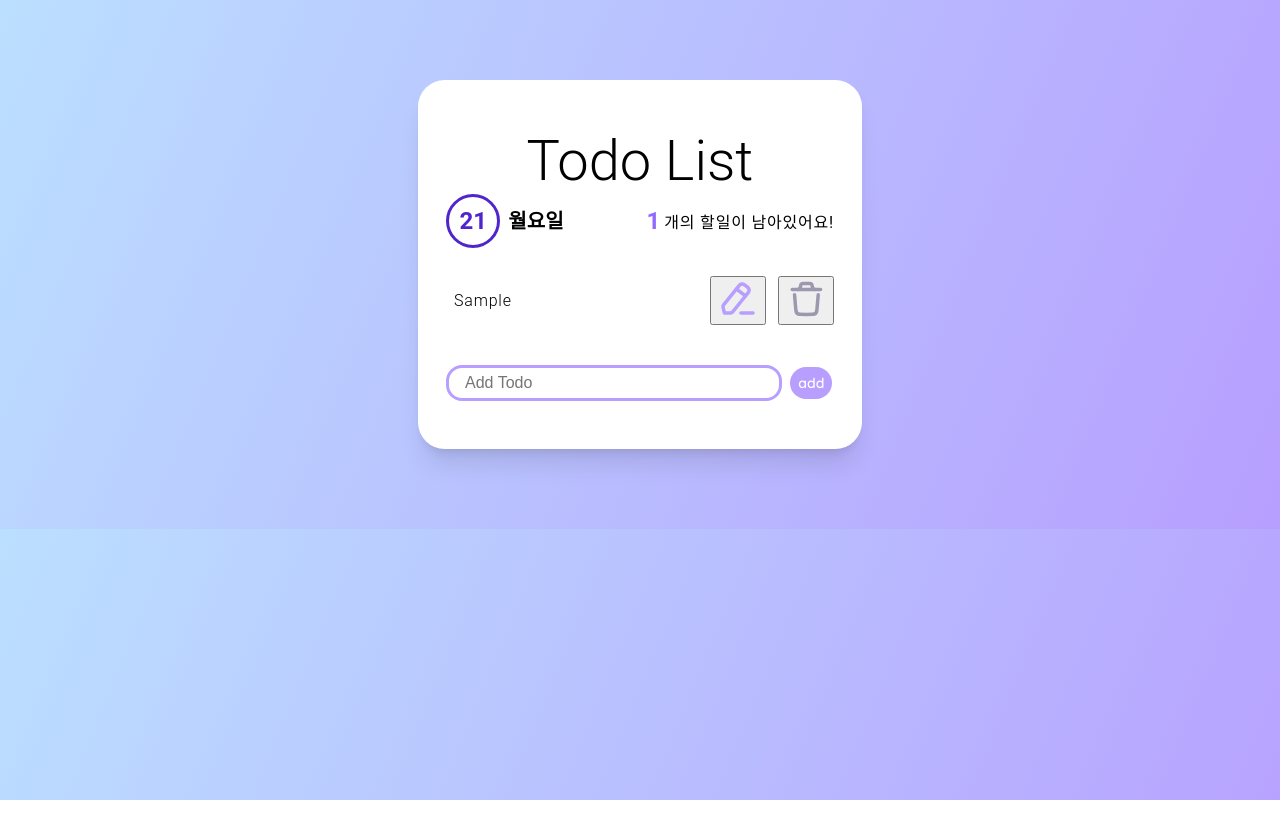
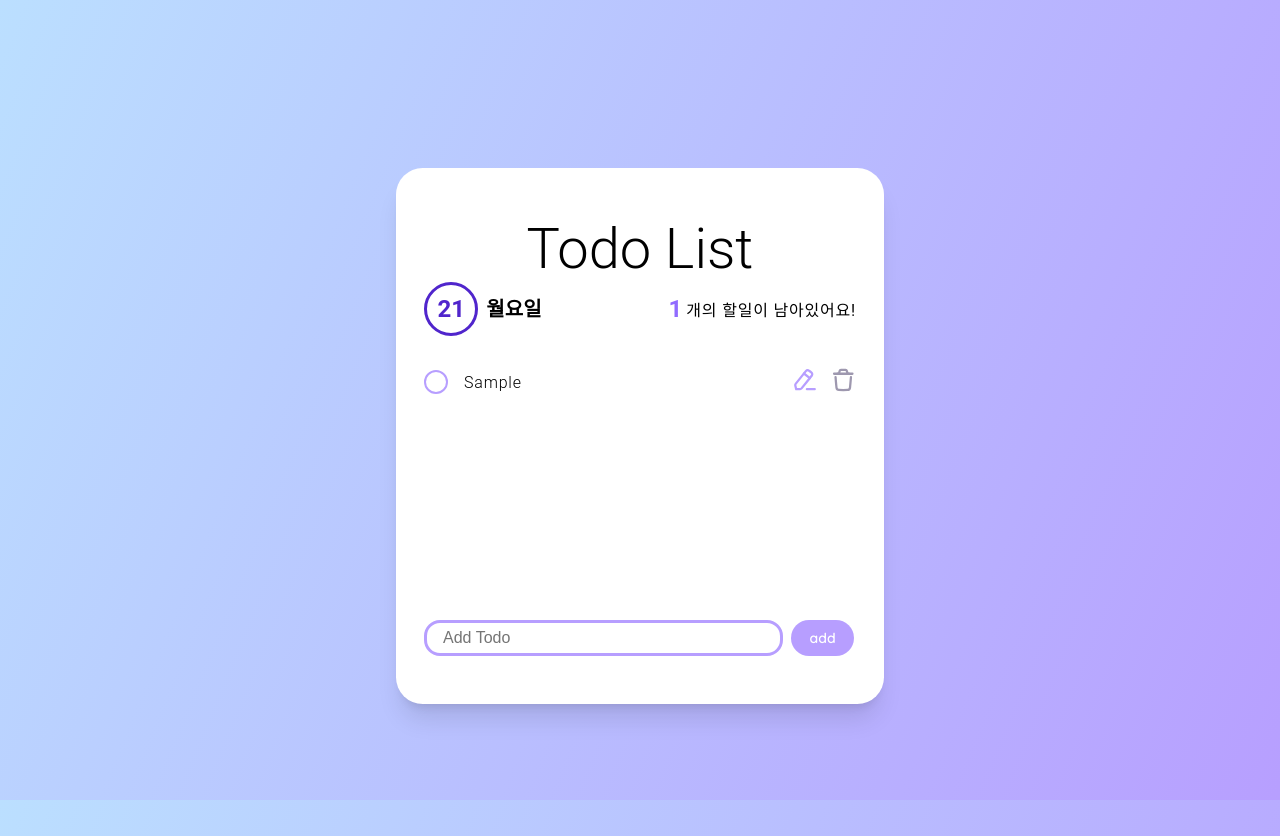
Before and after one commit to melthleeth/todolist-typescript, a website built with Vite: page todolist/index.html in a window 1280 px wide. Both pictures are taken after typing "Sample" into the empty fields and a click on the button "add". Before the commit the page ends 800 px from the top, so only its background shows below. Built offline with nearby package versions, Linux system fonts and the light colour scheme; a web font is replaced by a local one.

Commit message:
style: CSS 수정 및 추가

```diff
--- a/todolist/src/style.css
+++ b/todolist/src/style.css
@@ -26,19 +26,44 @@
 }
 
 html {
-  font-family: sans-serif;
+  /* font-family: sans-serif; */
 }
 
 body {
   margin: 0;
-  background: linear-gradient(112.37deg, #BBDFFF 0%, #B79EFF 101.09%);
+  background-image: linear-gradient(112.37deg, #BBDFFF 0%, #B79EFF 101.09%);
+  background-attachment: fixed;
+  background-repeat: no-repeat;
   font-family: Pretendard, Roboto, 'Noto Sans KR', 'Segoe UI', 'Malgun Gothic', sans-serif;
 }
 
-ul {
+.container {
+  width: 100vw;
+  height: 100vh;
+  display: flex;
+  align-content: center;
+}
+
+#task-list {
   margin: 0;
   margin-bottom: 2rem;
   padding: 0.5rem 0;
+  overflow-y: scroll;
+}
+
+#task-list::-webkit-scrollbar {
+  width: 10px;
+}
+
+#task-list::-webkit-scrollbar-thumb {
+  background-color: #291F45;
+  border-radius: 10px;
+}
+
+#task-list::-webkit-scrollbar-track {
+  background-color: #BCBCBC;
+  border-radius: 10px;
+  box-shadow: inset 0px 0px 5px white;
 }
 
 li {
@@ -51,6 +76,7 @@ input {
 
 input:focus {
   outline: none !important;
+  background-color: #E1DCFF;
   border: 3px #5025CC solid;
 }
 
@@ -82,29 +108,54 @@ input:focus {
   align-items: center;
 }
 
-#checkbox {
+.checkbox {
   width: 1.25rem;
   height: 1.25rem;
   border: 0.15rem #B79EFF solid;
   border-radius: 10rem;
 }
 
+.checkbox:hover {
+  background-color: #B79EFF;
+}
+
+.checked {
+  animation: rubberBand;
+  background-color: #5025CC;
+  border-color: #5025CC;
+}
+
+.completed {
+  text-decoration: line-through;
+  color: #BCBCBC;
+}
+
 .task-item {
   display: flex;
   align-items: center;
+  height: 2.25rem;
 }
 
 .task-content {
-  width: 15rem;
-  margin-left: 0.5rem;
+  width: 18rem;
+  margin-left: 1rem;
   margin-right: 1rem;
   text-align: left;
+  line-break: auto;
+  white-space: normal;
+  word-break: break-all;
+}
+
+.task-btns {
+  margin-left: auto;
 }
 
 
 #task-input {
   display: flex;
-  margin: auto 0;
+  align-items: center;
+  height: 2.25rem;
+  margin-top: auto;
 }
 
 #task-input input {
@@ -114,9 +165,10 @@ input:focus {
 }
 
 .card {
-  margin: 5rem auto;
+  margin: auto;
+  height: 55%;
   padding: 3rem 1.75rem;
-  width: fit-content;
+  width: 27rem;
   background-color: white;
   text-align: center;
   display: flex;
@@ -124,24 +176,71 @@ input:focus {
   border-radius: 1.675rem;
 }
 
+#btn-submit {
+  height: 2.25rem;
+  border-radius: 2rem;
+}
+
+.btn-svg {
+  background-color: white;
+  border: none;
+  padding: 0;
+}
+
+.btn-svg:hover {
+  animation: jello;
+  animation-duration: 1s;
+}
+
+.btn-svg img {
+  width: 1.625rem;
+}
+
 .btn {
   font-family: 'Quicksand', sans-serif;
   font-weight: 600;
   font-size: 0.875rem;
-  padding: 0.25rem;
+  padding: 0.375rem 0.875rem;
   margin: 0.1rem;
   background-color: #B79EFF;
   color: white;
   border: 0px solid;
   border-radius: 1rem;
+  transition: .3s ease-out;
+}
+
+.btn-secondary {
+  font-family: 'Quicksand', sans-serif;
+  font-weight: 900;
+  font-size: 0.875rem;
+  padding: 0.375rem 0.875rem;
+  margin: 0.1rem;
+  background-color: white;
+  color: #291F45;
+  border: 0px solid;
+  border-radius: 1rem;
+  transition: .3s ease-out;
+}
+
+.btn-secondary:hover {
+  color: #E1DCFF;
+  background-color: #291F45;
 }
 
 .btn:hover {
   background-color: #916BFF;
 }
 
+.border-3 {
+  border: 3px #B79EFF solid;
+}
+
 .rounded {
   border-radius: 1rem;
+}
+
+.flex {
+  display: flex;
 }
 
 .mx-2 {
@@ -158,8 +257,16 @@ input:focus {
   margin-top: 1rem;
 }
 
+.mb-2 {
+  margin-bottom: 0.5rem;
+}
+
 .mb-6 {
   margin-bottom: 1.5rem;
+}
+
+.mb-8 {
+  margin-bottom: 2rem;
 }
 
 .ml-2 {
@@ -188,6 +295,11 @@ input:focus {
   padding-right: 0.75rem;
 }
 
+.py-1 {
+  padding-top: 0.25rem;
+  padding-bottom: 0.25rem;
+}
+
 .py-3 {
   padding-top: 0.75rem;
   padding-bottom: 0.75rem;
@@ -195,6 +307,10 @@ input:focus {
 
 .x-16 {
   width: 4rem;
+}
+
+.x-20 {
+  width: 5rem;
 }
 
 .text-base {
```
